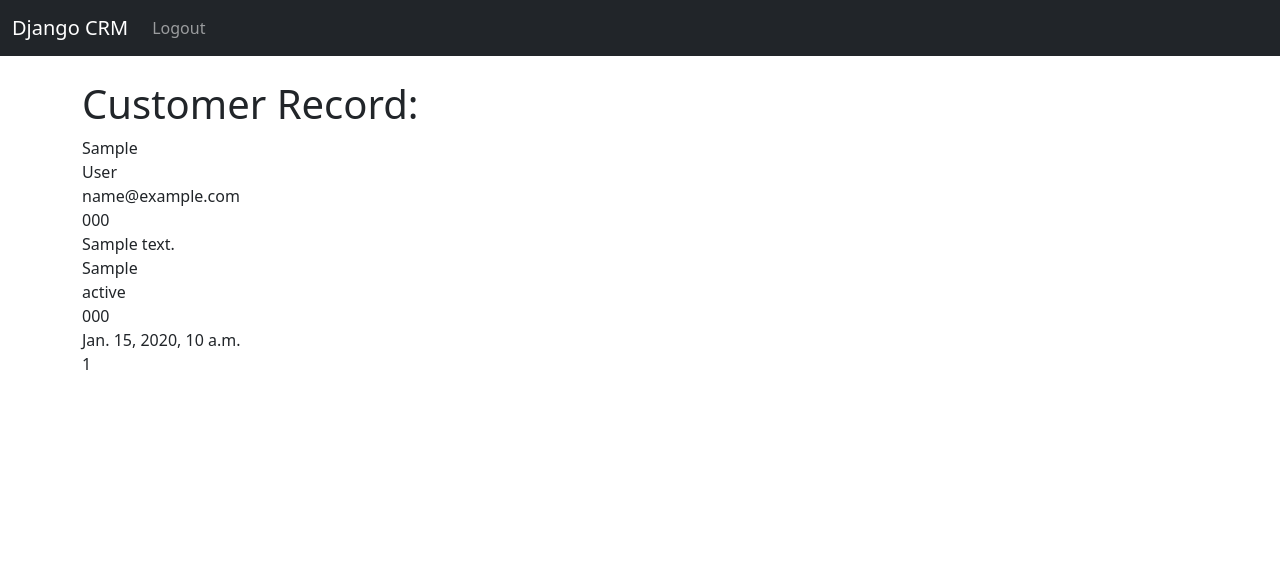
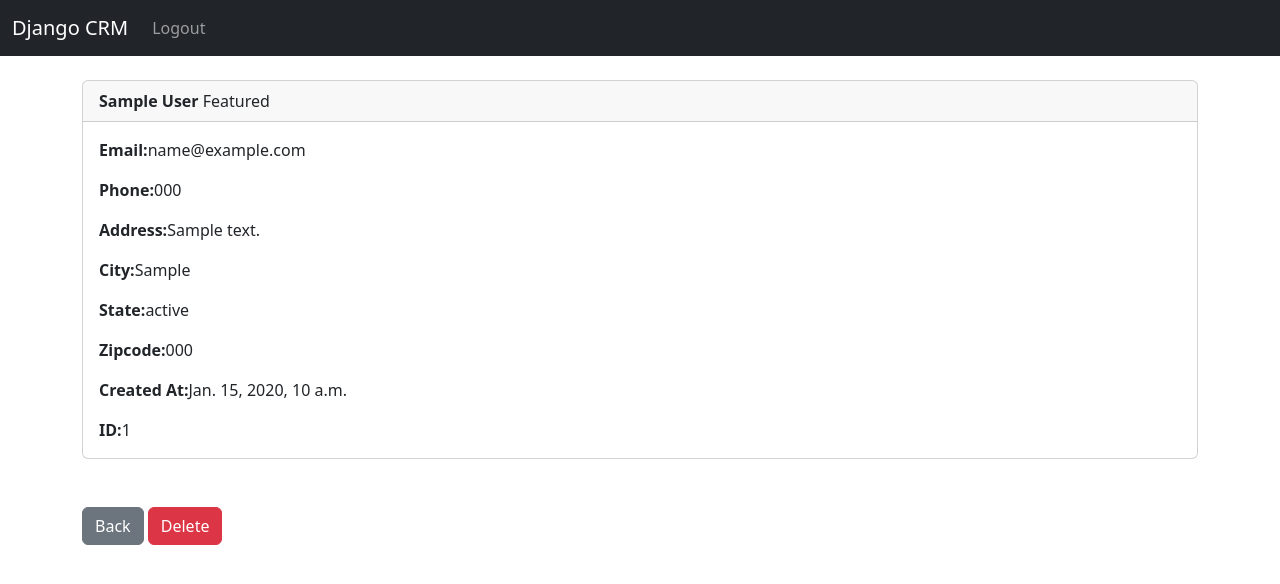
Before and after one commit to KAPIL8860/Django-CRM, a Django app: page /record/1 in a window 1280 px wide. Shown: the top 584 px of the page. Run offline with Django 5.2, Linux system fonts and the light colour scheme; the first user in the database is signed in; tables that the repository leaves empty hold one stand-in row (Sample ...).

Commit message:
bootstrap card

```diff
--- a/dcrm/website/templates/record.html
+++ b/dcrm/website/templates/record.html
@@ -1,19 +1,38 @@
 {% extends "base.html" %}
 {% block content %}
 
-<h1>Customer Record:</h1>
+<div class="card">
+    <div class="card-header"><strong>
+        {{ customer_record.first_name  }}
+        {{ customer_record.last_name  }}</strong>
+      Featured
+    </div>
+    <div class="card-body">
+      <p class="card-text">
+      <strong>Email:</strong>{{ customer_record.email  }}</p>
+      <p class="card-text">
+      <strong>Phone:</strong>{{ customer_record.phone  }}</p>
+      </p>
+      <p class="card-text">
+      <strong>Address:</strong>{{ customer_record.address  }}</p>
+      <p class="card-text">
+      <strong>City:</strong>{{ customer_record.city  }}</p>
+      <p class="card-text">
+      <strong>State:</strong>{{ customer_record.state  }}</p>
+      <p class="card-text">
+      <strong>Zipcode:</strong>{{ customer_record.zipcode  }}</p>
+      <p class="card-text">
+      <strong>Created At:</strong>{{ customer_record.created_at  }}</p>
+      <p class="card-text">
+      <strong>ID:</strong>{{ customer_record.id  }}</p>
+    </div>
+  </div>
+
+<br/></br>
 
 
-      {{ customer_record.first_name  }}
-      <br/>
-      {{ customer_record.last_name  }}<br/>
-      {{ customer_record.email  }}<br/>
-      {{ customer_record.phone  }}<br/>
-      {{ customer_record.address  }}<br/>
-      {{ customer_record.city  }}<br/>
-      {{ customer_record.state  }}<br/>
-      {{ customer_record.zipcode  }}<br/>
-      {{ customer_record.created_at  }}<br/>
-      {{ customer_record.id  }}<br/>
+<a href="{% url 'home'%}" class="btn btn-secondary">Back</a>
+<a href="{% url 'home'%}" class="btn btn-danger">Delete</a>
+
 
 {% endblock %}
```
